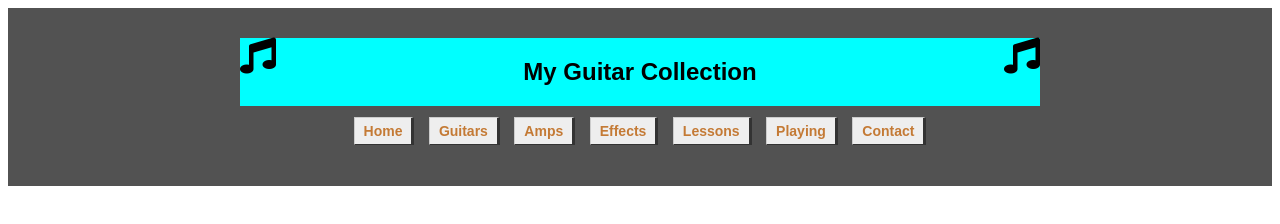
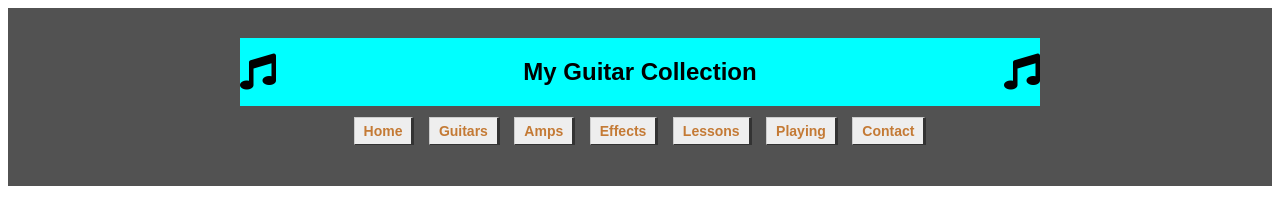
Before and after one commit to keithseator/keith.seator.rocks, a plain HTML site: page guitars.html in a window 1280 px wide. Drawn offline with Linux system fonts and the light colour scheme.

```diff
--- a/guitars.html
+++ b/guitars.html
@@ -13,17 +13,13 @@
 
 <body>
   <header class="header">
-    <div id="headerTopLine">
-      <div id="blah">
-        <i class="fas fa-music" style="font-size: 36px;colour:red;"></i>
+      <div id="headerTopLine">
+          <i class="fas fa-music" style="font-size: 36px;"></i>
+        <h2>
+          My Guitar Collection
+        </h2>
+          <i class="fas fa-music" style="font-size: 36px;"></i>
       </div>
-      <h2>
-        My Guitar Collection
-      </h2>
-      <div id="blah2">
-        <i class="fas fa-music" style="font-size: 36px;colour:red;"></i>
-      </div>
-    </div>
 
     <div class="header-div">
       <ul class="unordered-list">
--- a/style.css
+++ b/style.css
@@ -8,6 +8,7 @@
   font-family: Arial, Helvetica, sans-serif;
   padding: 30px 50px;
   text-align: center;
+
 }
 
 #headerTopLine {
@@ -16,16 +17,20 @@
   width: 800px;
   display: flex;
   justify-content: space-between;
+  align-items: center;
+
 }
-/*
+
 #blah {
-  float: left;
+
+  /* border-top: 30px solid #CCCCCC; */
+  /* float: left; */
 
 }
 
 #blah2 {
-  float: right;
-} */
+  /* float: right; */
+}
 
 .header h2 {
   display: inline;
```
Also changed, not shown: amps.html (+6 -3 lines), contact.html (+7 -6 lines), effects.html (+7 -6 lines), index.html (+0 -4 lines), lessons.html (+7 -6 lines), playing.html (+7 -6 lines).
